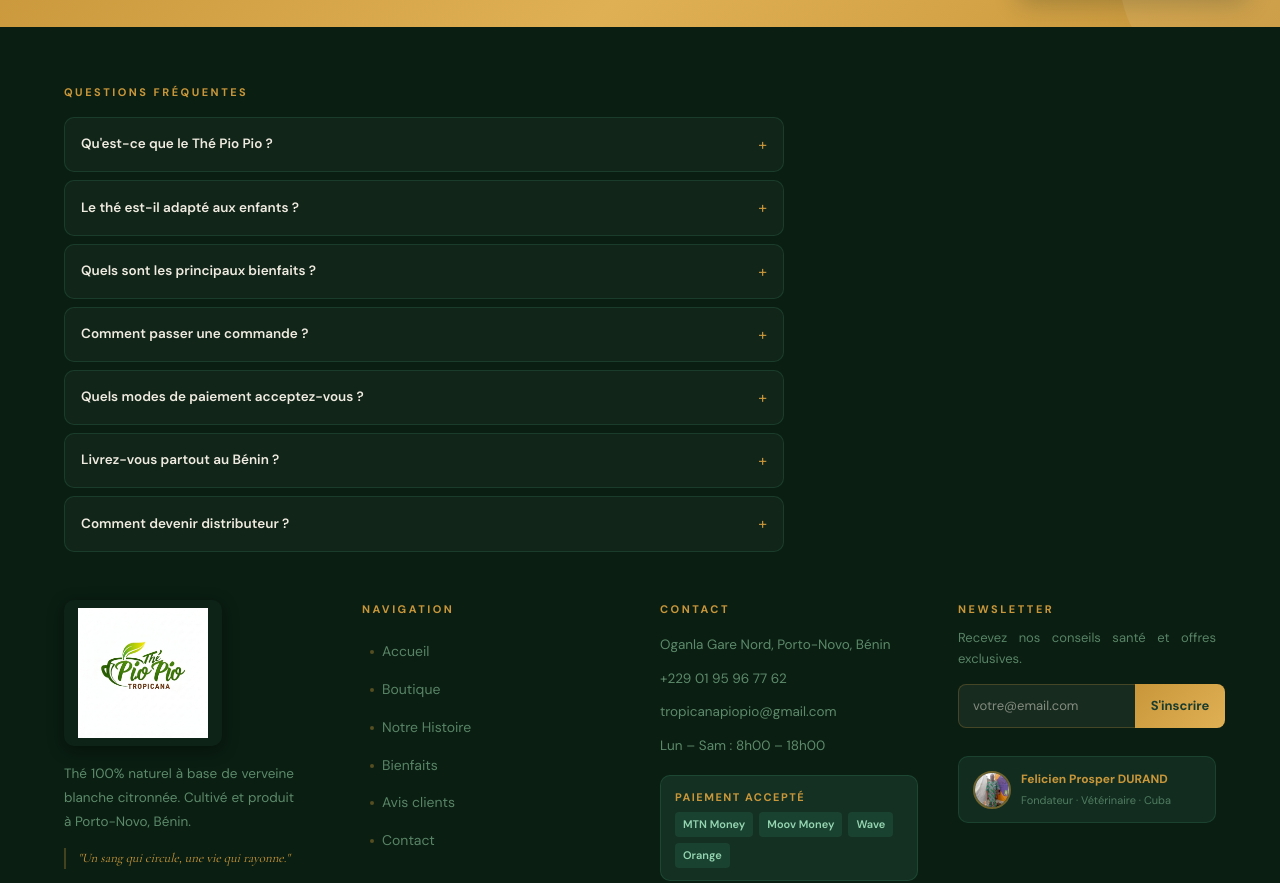
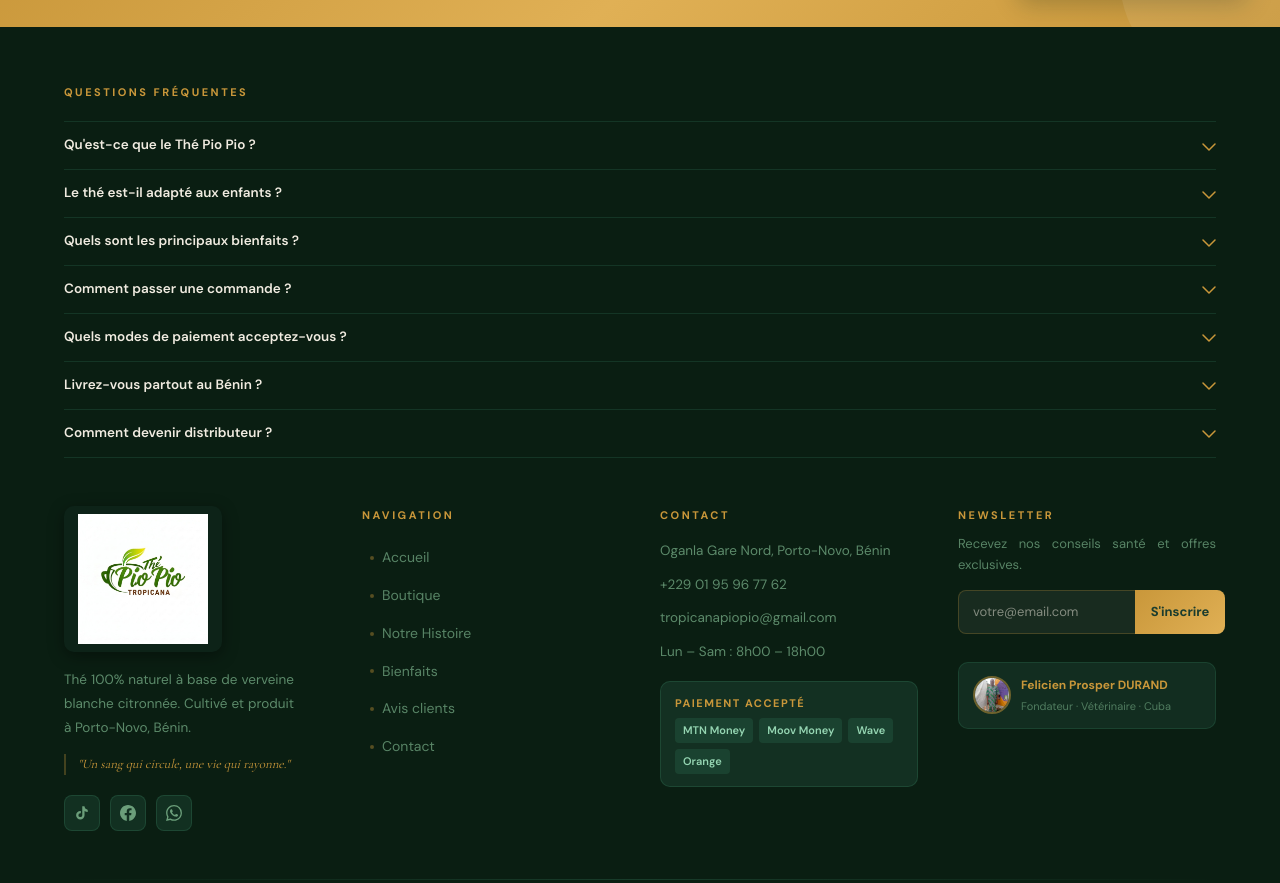
Before and after one commit to dansoudavid225-eng/tropicana-frontend, a Next.js app: page / in a window 1280 px wide. Shown: the part 5532-6415 px from the top of the page. Built offline with nearby package versions, Linux system fonts and the light colour scheme; no server answers.

Commit message:
Style FAQ footer : séparateurs lignes, flèche chevron, transition hauteur

```diff
--- a/components/Footer.tsx
+++ b/components/Footer.tsx
@@ -60,39 +60,44 @@
 
   return (
     <div style={{ marginBottom: 48 }}>
-      <h4 style={{ fontSize: 11, fontWeight: 700, color: '#C9973A', fontFamily: 'var(--font-dm-sans), Arial, sans-serif', letterSpacing: '2.5px', textTransform: 'uppercase', marginBottom: 16 }}>
-        {lang === 'en' ? 'Frequently Asked Questions' : 'Questions fréquentes'}
+      <h4 style={{ fontSize: 11, fontWeight: 700, color: '#C9973A', fontFamily: 'var(--font-dm-sans), Arial, sans-serif', letterSpacing: '2.5px', textTransform: 'uppercase', marginBottom: 20 }}>
+        {lang === 'en' ? 'FAQ' : 'Questions fréquentes'}
       </h4>
-      <div style={{ display: 'flex', flexDirection: 'column', gap: 8, maxWidth: 720 }}>
+      <div style={{ borderBottom: '1px solid rgba(45,106,79,0.3)' }}>
         {faqs.map(faq => (
           <div key={faq.id} style={{
-            background: 'rgba(255,255,255,0.03)',
-            border: '1px solid rgba(45,106,79,0.35)',
-            borderRadius: 10,
-            overflow: 'hidden',
+            borderTop: '1px solid rgba(45,106,79,0.3)',
           }}>
             <button
               onClick={() => setOpen(open === faq.id ? null : faq.id)}
               style={{
                 width: '100%', display: 'flex', justifyContent: 'space-between', alignItems: 'center',
-                padding: '13px 16px', background: 'none', border: 'none', cursor: 'pointer', textAlign: 'left', gap: 12,
+                padding: '14px 0', background: 'none', border: 'none', cursor: 'pointer', textAlign: 'left', gap: 12,
+                transition: 'opacity .2s',
               }}
+              onMouseEnter={e => e.currentTarget.style.opacity = '.7'}
+              onMouseLeave={e => e.currentTarget.style.opacity = '1'}
             >
               <span style={{ fontSize: 13.5, fontWeight: 600, color: '#F0EBE0', fontFamily: 'var(--font-dm-sans), Arial, sans-serif', lineHeight: 1.4 }}>
                 {faq.question}
               </span>
-              <span style={{
-                flexShrink: 0, fontSize: 16, color: '#C9973A', transition: 'transform 0.25s',
-                transform: open === faq.id ? 'rotate(45deg)' : 'none',
-              }}>+</span>
+              <svg width="14" height="14" viewBox="0 0 14 14" fill="none" style={{
+                flexShrink: 0, transition: 'transform 0.3s ease',
+                transform: open === faq.id ? 'rotate(180deg)' : 'rotate(0deg)',
+              }}>
+                <path d="M1 5 L7 11 L13 5" stroke="#C9973A" strokeWidth="1.5" strokeLinecap="round" strokeLinejoin="round" />
+              </svg>
             </button>
-            {open === faq.id && (
-              <div style={{ padding: '0 16px 16px 16px' }}>
-                <p style={{ fontSize: 13, color: 'rgba(168,213,184,0.85)', fontFamily: 'var(--font-dm-sans), Arial, sans-serif', lineHeight: 1.7 }}>
-                  {faq.reponse}
-                </p>
-              </div>
-            )}
+            <div style={{
+              overflow: 'hidden',
+              maxHeight: open === faq.id ? '300px' : '0',
+              transition: 'max-height 0.35s ease, padding 0.35s ease',
+              padding: open === faq.id ? '0 0 16px 0' : '0',
+            }}>
+              <p style={{ fontSize: 13, color: 'rgba(168,213,184,0.85)', fontFamily: 'var(--font-dm-sans), Arial, sans-serif', lineHeight: 1.7, margin: 0 }}>
+                {faq.reponse}
+              </p>
+            </div>
           </div>
         ))}
       </div>
```
